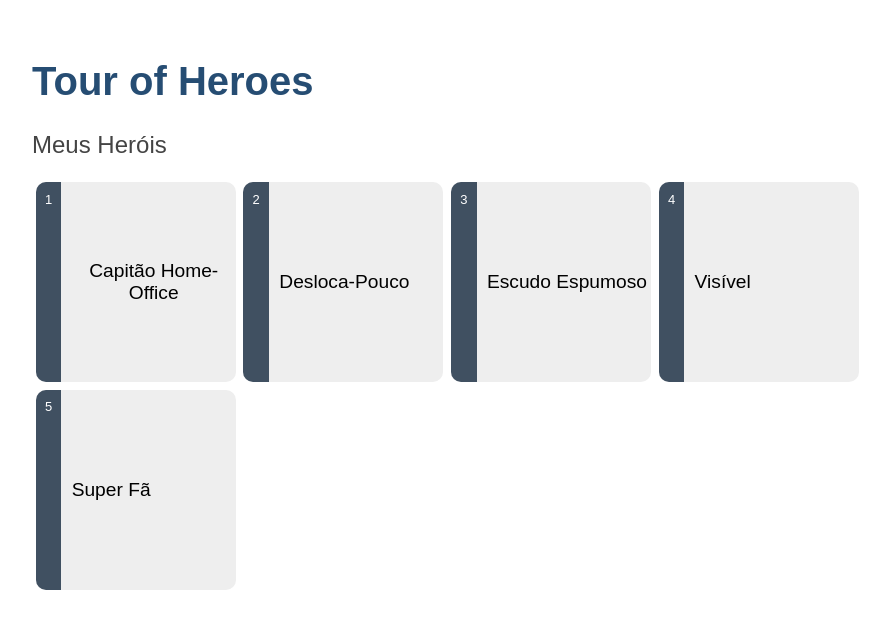
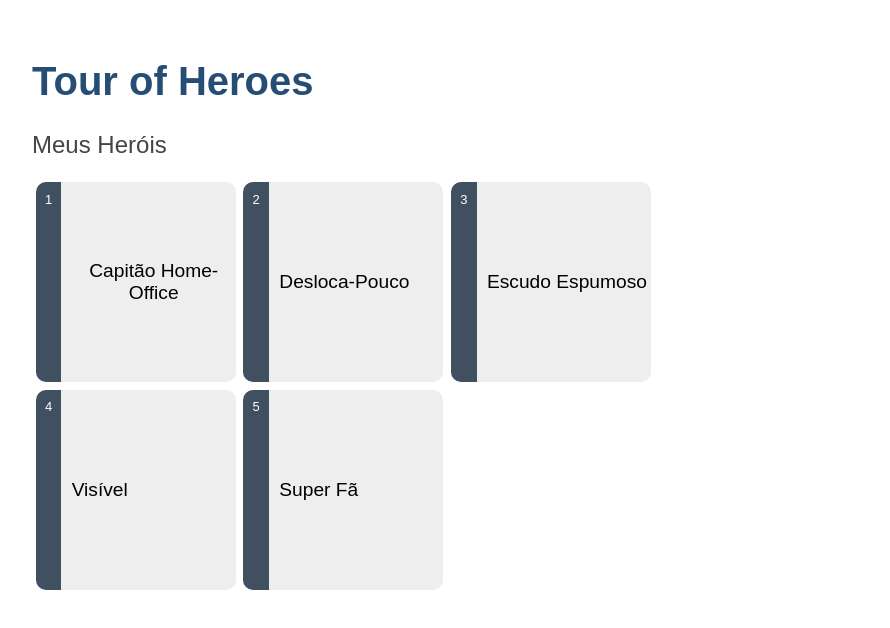
Before and after one commit to Al3x1sCS/TourOfHeroes, an Angular app: page / in a window 1280 px wide. Shown: the top 628 px of the page, without its empty margins (108-998 px from the left). Built offline with nearby package versions, Linux system fonts and the light colour scheme.

Commit message:
fix: ajustando componentes

```diff
--- a/src/app/heroes/heroes.component.html
+++ b/src/app/heroes/heroes.component.html
@@ -1,5 +1,7 @@
 <h2>Meus Heróis</h2>
 
+<div class="main">
+  <div class="lista-heroes">
     <ul class="heroes">
       <li *ngFor="let hero of heroes">
         <button [class.selected]="hero === selectedHero" type="button" (click)="onSelect(hero)">
@@ -8,5 +10,9 @@
         </button>
       </li>
     </ul>
+  </div>
 
+  <div class="info-heroes">
     <app-hero-detail [hero]="selectedHero"></app-hero-detail>
+  </div>
+</div>
```
Lines whose indentation alone changed are shown as unchanged.
